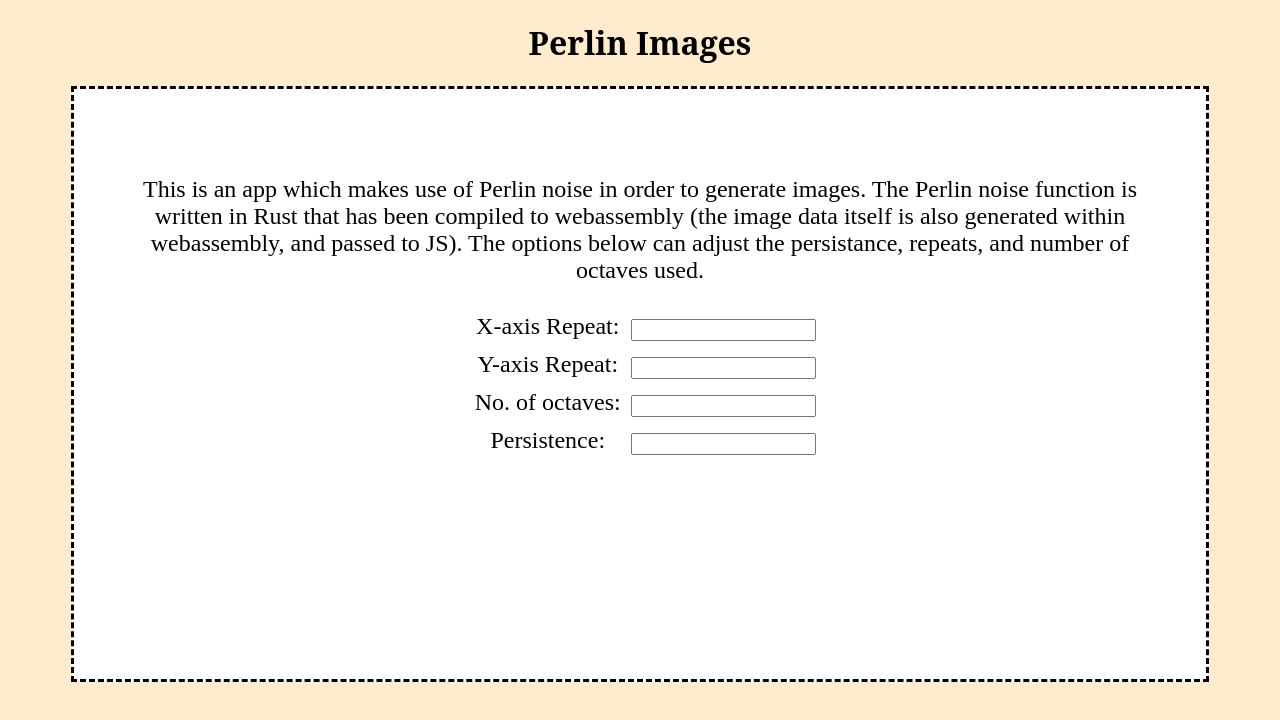
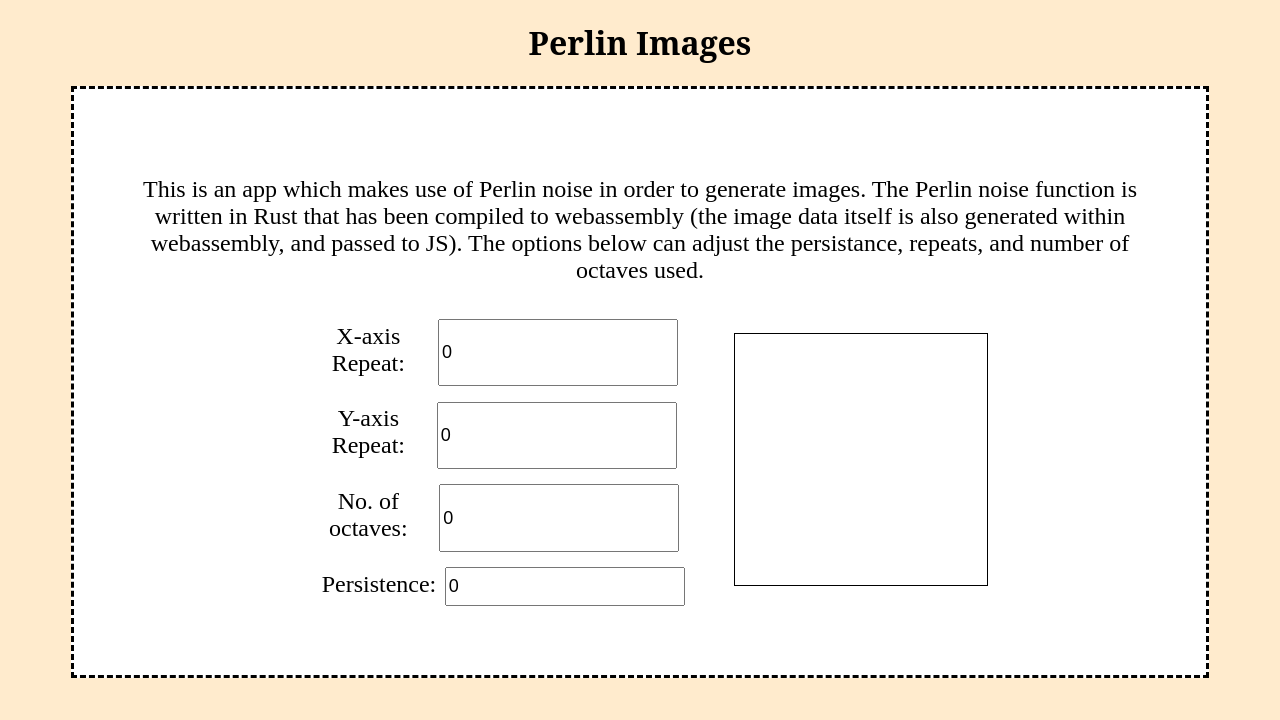
Before and after one commit to Jmc18134/perlin-app, a React app: page / in a window 1280 px wide. Shown: the top 720 px of the page. Built offline with nearby package versions, Linux system fonts and the light colour scheme.

Commit message:
Finished input layout

```diff
--- a/www-src/ImageControls.css
+++ b/www-src/ImageControls.css
@@ -3,20 +3,23 @@
     flex-direction: column;
     justify-content: center;
     align-items: center;
+    padding-right: 5%;
 }
 
 .ImageControls > div {
+    display: flex;
     margin: 5px 5px 5px 5px;
-    width: 35%;
 }
 
 .ImageControls label {
     margin: 2% 2% 2% 2%;
     padding: 0.5%;
+    font-size: x-large;
 }
 
 .ImageControls input {
     margin-top: 5.5px;
     padding: 0.5%;
+    font-size: large;
     float: right;
 }
--- a/www-src/ImageControls.tsx
+++ b/www-src/ImageControls.tsx
@@ -1,4 +1,4 @@
-import React, {ChangeEvent, Component} from "react";
+import React, {ChangeEvent, Component, KeyboardEvent, InputHTMLAttributes} from "react";
 
 import "./ImageControls.css";
 
@@ -46,38 +46,61 @@ class ImageControls extends Component<ImageControlProps, {}> {
       this.props.onXrepeatChange(newRepeat);
     }
 
+    isIntKey(e: KeyboardEvent) {
+      let key = e.key;
+      if (isNaN(key as any)) {
+        e.preventDefault();
+      }
+    }
+
+    isFloatKey(e: KeyboardEvent) {
+      let key = e.key;
+      let input = e.target as HTMLInputElement;
+      if (isNaN(key as any) && !(key == '.' && !input.value.includes("."))) {
+          e.preventDefault();
+      }
+    }
+
     render() {
       return (
         <div className="ImageControls">
           <div className="LabelInputPair">
             <label htmlFor="xrepeat">X-axis Repeat:</label>
             <input
-              type="number" name="xrepeat" min={0} step={0.001}
+              type="number" name="xrepeat" min={0} step={1}
               onChange={this.onXrepeatChange}
+              onKeyPress={this.isIntKey}
+              value={0}
             />
           </div>
 
           <div className="LabelInputPair">
             <label htmlFor="yrepeat">Y-axis Repeat:</label>
             <input
-              type="number" name="yrepeat" min={0} step={0.001}
+              type="number" name="yrepeat" min={0} step={1}
               onChange={this.onYrepeatChange}
+              onKeyPress={this.isIntKey}
+              value={0}
             />
           </div>
 
           <div className="LabelInputPair">
             <label htmlFor="octaves">No. of octaves:</label>
             <input
-              type="number" name="octaves" min={1} step={1}
+              type="number" name="octaves" min={0} step={1}
               onChange={this.onOctaveChange}
+              onKeyPress={this.isIntKey}
+              value={0}
             />
           </div>
 
           <div className="LabelInputPair">
             <label htmlFor="persistence">Persistence:</label>
             <input
-              type="number" name="persistence" min={0.001} step={0.001}
+              type="number" name="persistence" min={0.000} step={0.001}
               onChange={this.onPersistenceChange}
+              onKeyPress={this.isFloatKey}
+              value={0.000}
             />
           </div>
         </div>
--- /dev/null
+++ b/www-src/ImageGenerator.css
@@ -0,0 +1,5 @@
+.ImageGenerator {
+    display: flex;
+    justify-content: center;
+    align-items: center;
+}
--- a/www-src/ImageGenerator.tsx
+++ b/www-src/ImageGenerator.tsx
@@ -1,6 +1,8 @@
 import React, {Component} from "react";
 import ImageControls from "./ImageControls"
 import PerlinImage from "./PerlinImage"
+
+import "./ImageGenerator.css"
 
 interface ImageGeneratorProps {}
 interface ImageGeneratorState {
--- /dev/null
+++ b/www-src/PerlinImage.css
@@ -0,0 +1,5 @@
+.PerlinImage {
+    width: 25%;
+    height: 25%;
+    border: 1px solid #000000;
+}
--- a/www-src/PerlinImage.tsx
+++ b/www-src/PerlinImage.tsx
@@ -1,4 +1,6 @@
 import React, {Component} from "react";
+
+import "./PerlinImage.css"
 
 interface PerlinImageProps {
     persistence: number;
@@ -14,7 +16,7 @@ class PerlinImage extends Component<PerlinImageProps, {}> {
 
     render() {
       return (
-        <canvas></canvas>
+        <canvas className="PerlinImage" width="600" height="600"></canvas>
       );
     }
 }
```
Also changed, not shown: 1 other file (tests, documents, lock files or other folders).
